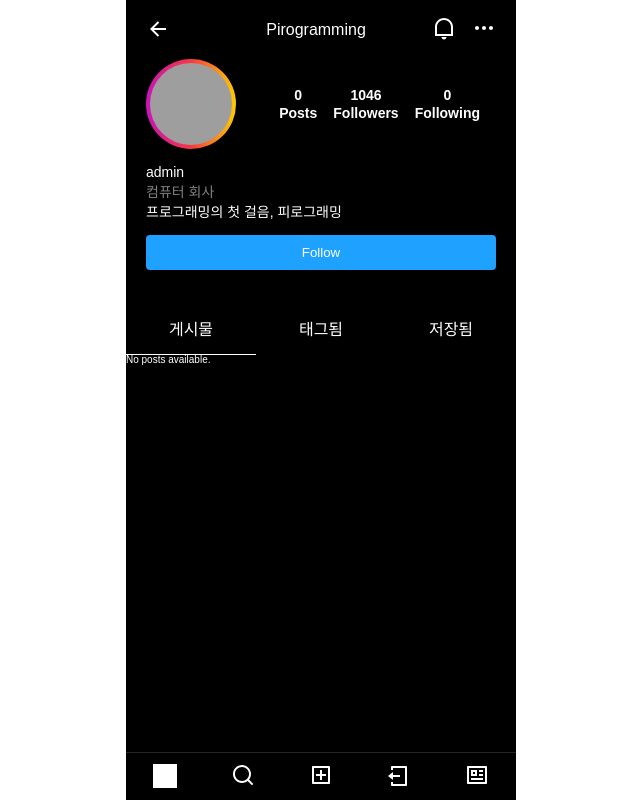
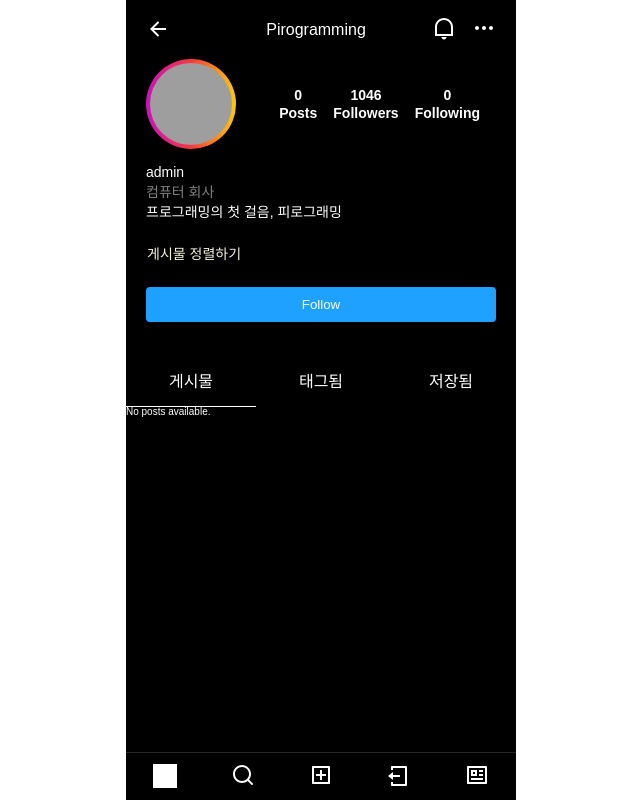
Before and after one commit to Pirogramming-22/Yoo-seungin, a Django app: page / in a window 1280 px wide. Shown: the whole page, without its empty margins (319-959 px from the left). Run offline with Django 5.2, Linux system fonts and the light colour scheme; a user stored in the database is signed in; data that the repository does not hold is empty; grey boxes are pictures that could not be loaded.

Commit message:
챌린지 정렬기능(최신순,댓글많은순) 추가 구현 완료

```diff
--- a/piro22_Ajax_Pirostagram/pirostagram/urls.py
+++ b/piro22_Ajax_Pirostagram/pirostagram/urls.py
@@ -10,4 +10,5 @@ urlpatterns = [
     path('post/<int:post_id>/comment/', views.add_comment, name='add_comment'),
     path('comment/<int:comment_id>/delete/', views.delete_comment, name='delete_comment'),
     path('search/users/', views.search_users, name='search_users'),
+    path('sort-posts/', views.sort_posts, name='sort_posts'),
 ]
--- a/piro22_Ajax_Pirostagram/pirostagram/views.py
+++ b/piro22_Ajax_Pirostagram/pirostagram/views.py
@@ -8,6 +8,7 @@ from django.contrib.auth import logout
 import json
 from django.db.models import Q
 from django.contrib.auth.models import User
+from django.db.models import Count
 
 @login_required
 def index(request):
@@ -106,3 +107,20 @@ def search_users(request):
 
             return JsonResponse({'results': results})
     return JsonResponse({'results': []})
+
+@login_required
+def sort_posts(request):
+    sort_type = request.GET.get('sort_type', 'latest')
+
+    if sort_type == 'latest':
+        posts = Post.objects.all().order_by('-created_at')
+    elif sort_type == 'comments':
+        posts = Post.objects.annotate(comment_count=Count('comments')).order_by('-comment_count')
+
+    posts_data = [{
+        'id': post.id,
+        'image_url': post.image.url,
+        'comment_count': post.comments.count()
+    } for post in posts]
+
+    return JsonResponse({'posts': posts_data})
--- a/piro22_Ajax_Pirostagram/static/css/style.css
+++ b/piro22_Ajax_Pirostagram/static/css/style.css
@@ -206,6 +206,12 @@ main {
   color: white;
   border-radius: 4px;
   padding-block: var(--padding-sm);
+}
+
+.userInfo__actions {
+  display: flex;
+  align-items: flex-start;
+  gap: 10px;
 }
 
 .signup-container {
@@ -490,3 +496,45 @@ main {
   border: none;
   cursor: pointer;
 }
+
+.sort-section {
+  position: relative;
+  padding: 0;
+  border: none;
+}
+
+#sort-btn {
+  background: none;
+  border: none;
+  color: white;
+  cursor: pointer;
+  font-size: 14px;
+  padding: 8px 1px;
+  color: beige;
+}
+
+.sort-options {
+  position: absolute;
+  top: 100%;
+  right: 0;
+  background: #262626;
+  border-radius: 4px;
+  margin-top: 5px;
+  box-shadow: 0 2px 10px rgba(0,0,0,0.3);
+  z-index: 100;
+}
+
+.sort-option {
+  display: block;
+  width: 100%;
+  padding: 12px 16px;
+  border: none;
+  background: none;
+  color: white;
+  text-align: left;
+  cursor: pointer;
+}
+
+.sort-option:hover {
+  background: #363636;
+}
--- a/piro22_Ajax_Pirostagram/templates/pirostagram/index.html
+++ b/piro22_Ajax_Pirostagram/templates/pirostagram/index.html
@@ -48,6 +48,15 @@
                 <div class="userInfo__username">{{ user.username }}</div>
                 <div class="userInfo__category">컴퓨터 회사</div>
                 <div class="userInfo__description">프로그래밍의 첫 걸음, 피로그래밍</div>
+            </div>
+            <div class="userInfo__actions">
+                <div class="sort-section">
+                    <button id="sort-btn">게시물 정렬하기</button>
+                    <div class="sort-options" style="display: none;">
+                        <button class="sort-option" data-sort="latest">최신순</button>
+                        <button class="sort-option" data-sort="comments">댓글많은순</button>
+                    </div>
+                </div>
             </div>
             <button class="userInfo__follow">Follow</button>
         </section>
```
Also changed, not shown: piro22_Ajax_Pirostagram/static/js/main.js (+43 -0 lines).
